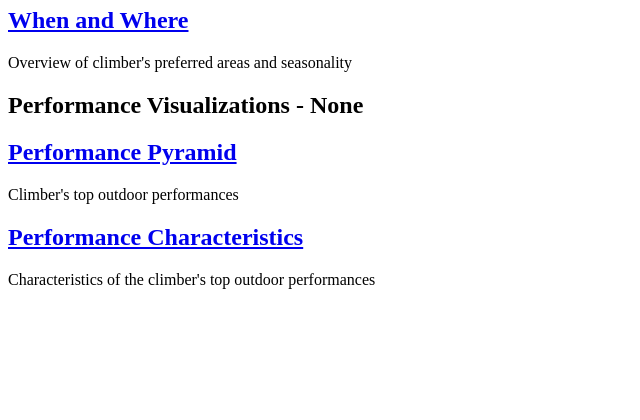
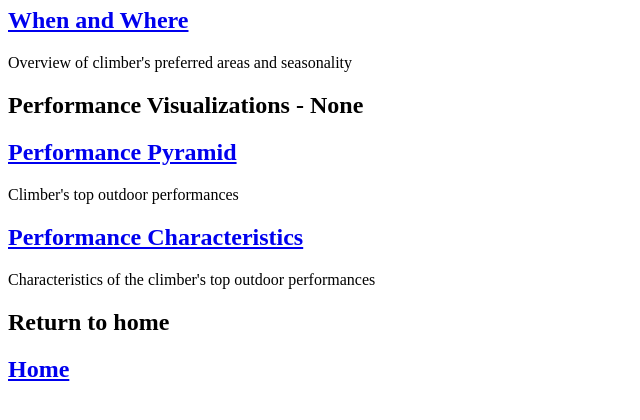
Before and after one commit to irubey/Prototype-Climbing-Analytics-App, a Flask app: page /userviz in a window 1280 px wide. Shown: the part 255-675 px from the top of the page, without its empty margins (0-640 px from the left). Run offline with Flask 3, Linux system fonts and the light colour scheme.

Commit message:
added to home page

```diff
--- a/templates/userViz.html
+++ b/templates/userViz.html
@@ -27,5 +27,9 @@
         <a href="{{ url_for('performance_characteristics', username=username) }}"><h2>Performance Characteristics</h2></a>
         <p>Characteristics of the climber's top outdoor performances </p>
     </section>
+    <section>
+        <h1>Return to home</h1>
+        <a href="{{ url_for('index') }}"><h2>Home</h2></a>
+    </section>
 </body>
 </html>
```
